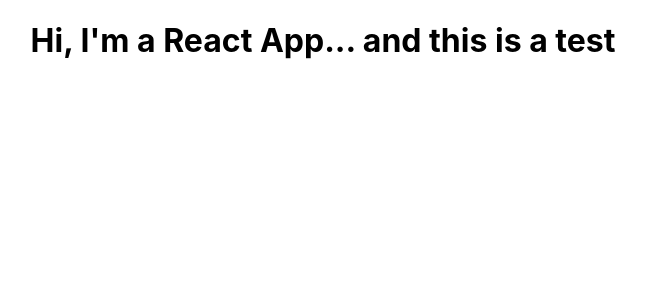
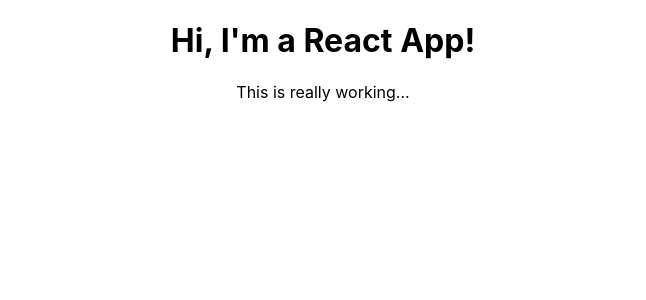
Before and after one commit to vbrich/complete-react-guide, a React (Create React App) app: page / in a window 1280 px wide. Shown: the top 300 px of the page, without its empty margins (317-963 px from the left). Built offline with nearby package versions, Linux system fonts and the light colour scheme.

Commit message:
JSX fundamentals

```diff
--- a/src/App.js
+++ b/src/App.js
@@ -1,10 +1,22 @@
+// import React from 'react';
 import './App.css';
 
 function App() {
   return (
     <div className="App">
-      <h1>Hi, I'm a React App... and this is a test</h1>
+      <h1>Hi, I'm a React App!</h1>
+      <p>This is really working...</p>
     </div>
+
+    // React is doing this with the JSX for us...
+    // - The code above is NOT HTML, but JSX
+    // - It is just doing this, but JSX helps remove the cumbersome effort of doing this
+    // React.createElement('div', {className: 'App'}, React.createElement('h1', null, 'Hi, I\'m a React App!'))
+
+    // JSX is Javascript, so we can't use certain keywords. "className" is JSX's variable to compile to "class".
+    // Also, every <div>, etc is actually just the JSX name, but it really looks like HTML.
+
+    // Normally, we want our JSX to return a single container element (e.g. <div>)
   );
 }
 
```
Also changed, not shown: 1 other file (tests, documents, lock files or other folders).
